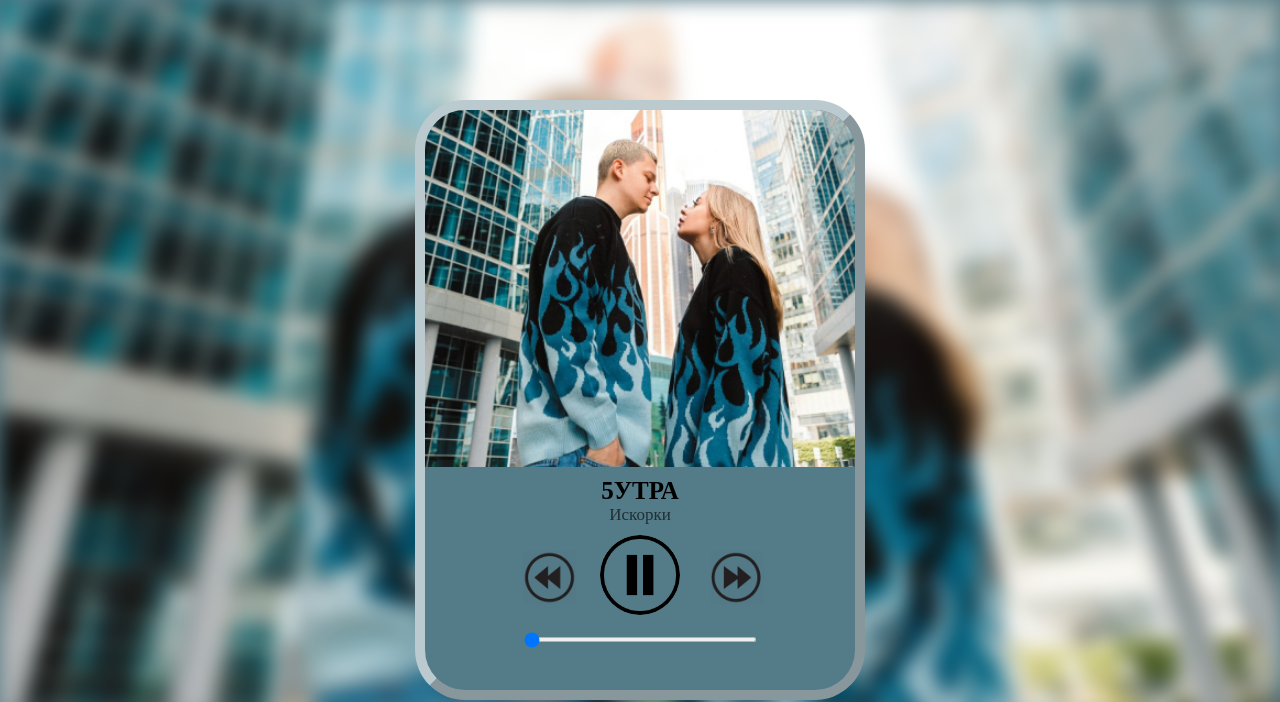
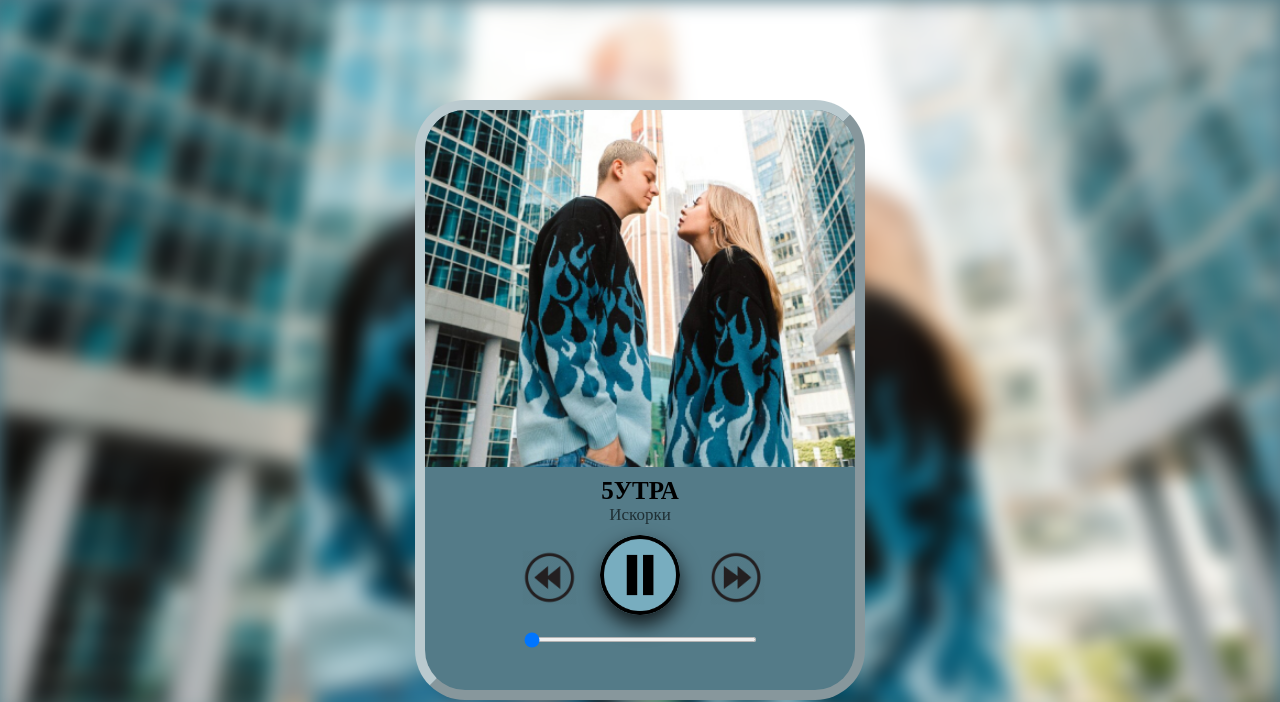
Before and after one commit to KaterinaGapanovich/js30-1.1eco-sounds, a plain HTML site: page js30-1.1eco-sounds/index.html in a window 1280 px wide. Both pictures are taken after a click on the element 640 px from the left and 575 px from the top of the page. Shown: the top 702 px of the page. Drawn offline with Linux system fonts and the light colour scheme.

Commit message:
feat:add cative button

```diff
--- a/js30-1.1eco-sounds/script.js
+++ b/js30-1.1eco-sounds/script.js
@@ -31,12 +31,14 @@ function justPlayAudio() {
         isPlayButton = true;
         buttonPlayArrow.classList.remove('conteiner_arrow_play');
     buttonPlayArrow.classList.add('button_pause');
+    buttonPlayArrow.classList.add('after_click');
         fotoSingerImg.style.transform = "scale(1.1)";
     } else{
         audioplayer.pause();
         isPlayButton = false;
         buttonPlayArrow.classList.remove('button_pause');
     buttonPlayArrow.classList.add('conteiner_arrow_play');
+    buttonPlayArrow.classList.remove('after_click');
         fotoSingerImg.style.transform = "scale(1)";
     }
 
--- a/js30-1.1eco-sounds/style.css
+++ b/js30-1.1eco-sounds/style.css
@@ -112,6 +112,12 @@ body{
     cursor: pointer;
 }
 
+.after_click{
+    background-color: rgb(120, 173, 191);
+    box-shadow: 0px 10px 20px rgba(0, 0, 0, 0.792);
+    cursor: pointer;
+}
+
 .button_pause{
     width: 80px;
     height: 80px;
@@ -120,6 +126,8 @@ body{
     background-size: contain;
     transition: 1s;
 }
+
+
 
 .progress_bar{
     width: 175pt;
```
